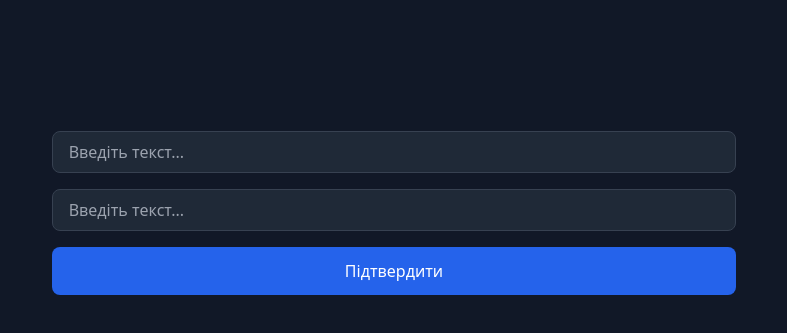
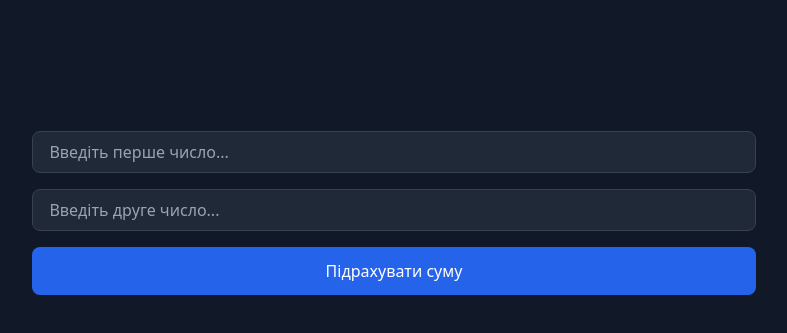
Before and after one commit to PraydE007/MMDO-Website, a plain HTML site: page templates/index.html in a window 1280 px wide. Shown: the part 251-584 px from the top of the page, without its empty margins (246-1033 px from the left). Drawn offline with nearby package versions, Linux system fonts and the light colour scheme.

Commit message:
калькулятор

```diff
--- a/templates/index.html
+++ b/templates/index.html
@@ -16,15 +16,17 @@
                 &nbsp;
             </h1>
             <div class="space-y-4">
-                <input type="text"
+                <input type="number"
+                       id="number1"
                        class="w-full px-4 py-2 rounded-lg bg-gray-800 text-white border border-gray-700 focus:border-blue-500 focus:ring-2 focus:ring-blue-500 outline-none transition-colors"
-                       placeholder="Введіть текст...">
-                <input type="text"
+                       placeholder="Введіть перше число...">
+                <input type="number"
+                       id="number2"
                        class="w-full px-4 py-2 rounded-lg bg-gray-800 text-white border border-gray-700 focus:border-blue-500 focus:ring-2 focus:ring-blue-500 outline-none transition-colors"
-                       placeholder="Введіть текст...">
+                       placeholder="Введіть друге число...">
                 <button type="submit"
                         class="w-full px-6 py-3 bg-blue-600 text-white font-medium rounded-lg hover:bg-blue-700 transition-colors">
-                    Підтвердити
+                    Підрахувати суму
                 </button>
             </div>
         </form>
@@ -33,8 +35,21 @@
     <script>
         document.getElementById('mainForm').addEventListener('submit', function(e) {
             e.preventDefault(); // Prevent form submission
+
+            // Get input values
+            const num1 = parseFloat(document.getElementById('number1').value);
+            const num2 = parseFloat(document.getElementById('number2').value);
+
+            // Check if inputs are valid numbers
+            if (isNaN(num1) || isNaN(num2)) {
+                alert('Будь ласка, введіть коректні числа');
+                return;
+            }
+
+            // Calculate sum and update heading
+            const sum = num1 + num2;
             const heading = this.querySelector('h1');
-            heading.textContent = 'Hello World!';
+            heading.textContent = sum.toString();
         });
     </script>
 </body>
```
